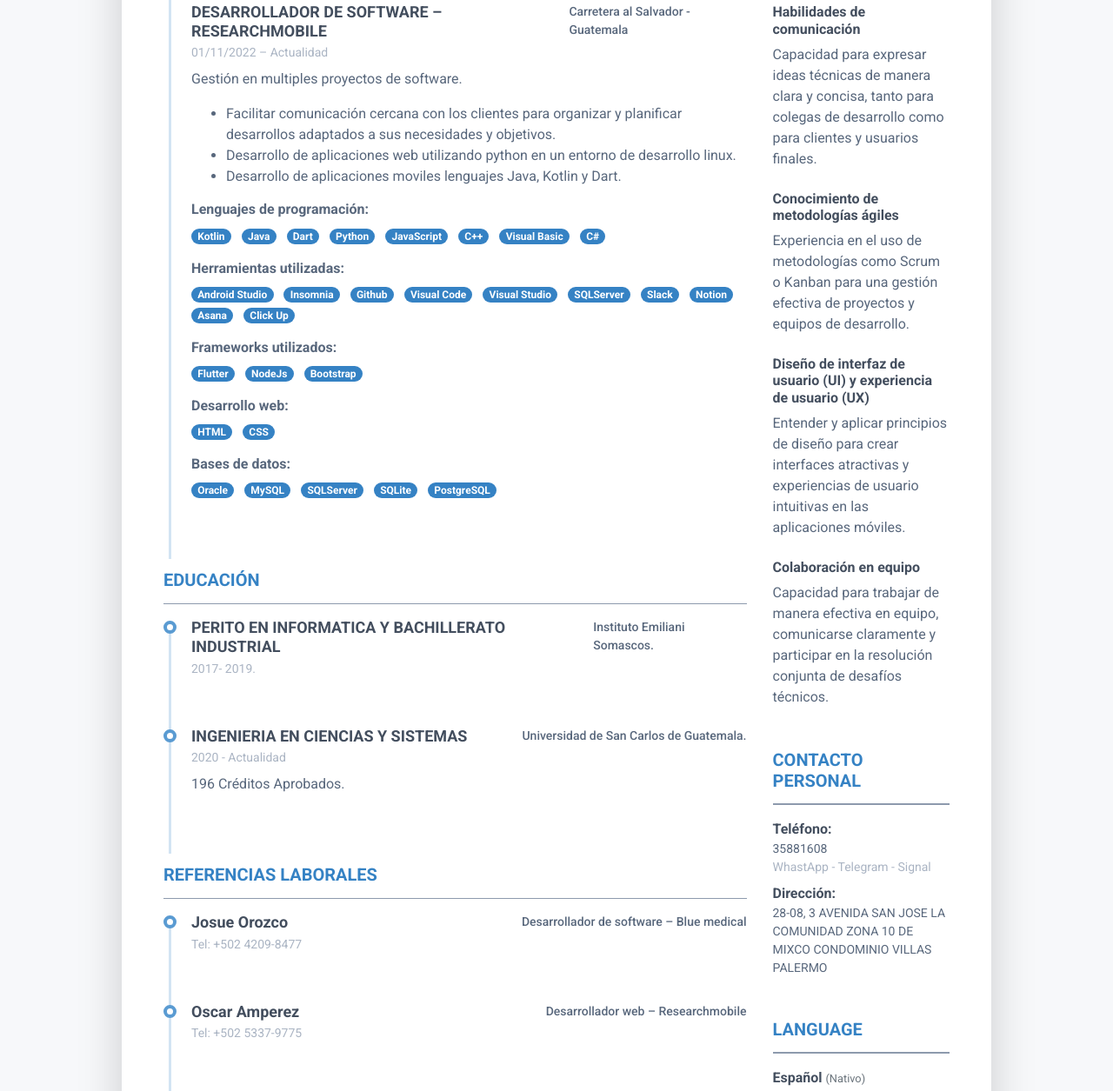
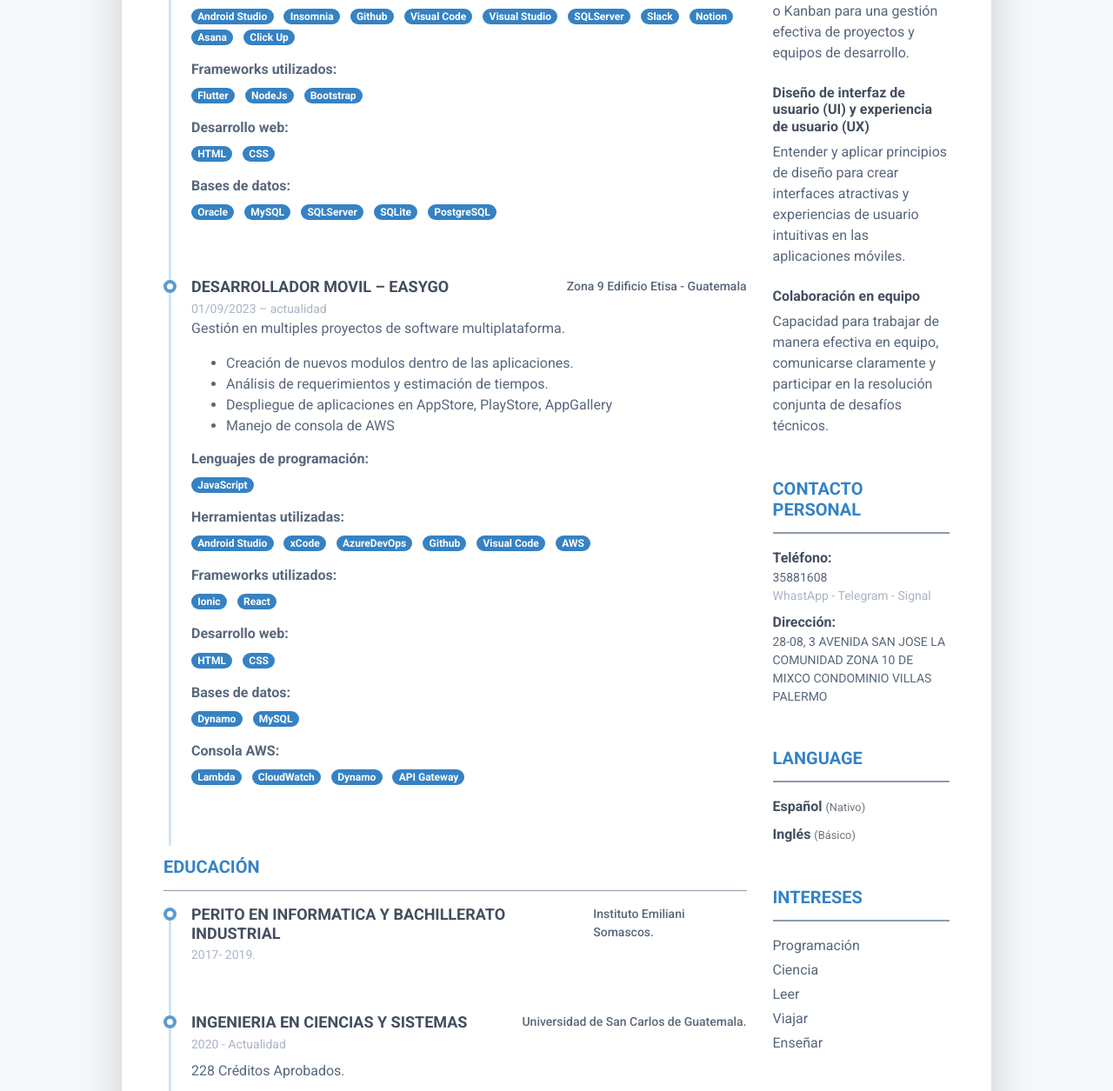
Before and after one commit to DanielinPOO/cv_web, a plain HTML site: page index.html in a window 1280 px wide. Shown: the part 1372-2627 px from the top of the page at 87% size. Drawn offline with Linux system fonts and the light colour scheme.

Commit message:
feat: actualización

```diff
--- a/index.html
+++ b/index.html
@@ -65,16 +65,9 @@
                             <h2 class="resume-section-title text-uppercase font-weight-bold pb-3 mb-3">Carrera profesional</h2>
                             <div class="resume-section-content text-justify">
                                 <p>
-                                    Desde que tenía tan solo 15 años, me adentré en el emocionante mundo de la programación, un campo que despertó mi pasión y me llevó a perseguir el sueño de convertirme en un desarrollador de videojuegos, compartido por muchos entusiastas de la tecnología.
+                                    Desarrollador de aplicaciones móviles, especializado en el desarrollo de aplicaciones Android nativas, con experiencia en soporte y mantenimiento de aplicaciones móviles. Utilizando lenguajes de programación como Java, Kotlin, Dart, JavaScript y TypeScript y tecnologías de desarrollo como Ionic y Flutter. Además como mi papel de desarrollador, cuento con experiencia en gestión individual y cooperativa de proyectos de software, análisis de soluciones de negocio y requerimientos de software.
                                     <br><br>
-                                    Durante mis estudios superiores, tuve la valiosa oportunidad de realizar prácticas durante 2 años en una empresa, la misma en la que trabajo actualmente. Esta experiencia temprana me proporcionó una perspectiva práctica del mundo profesional y consolidó aún más mi pasión por la programación.
-                                    <br><br>
-                                    Tras completar mi formación como perito en informática, fui contratado por la prestigiosa empresa Researchmobile, donde estoy emocionado de trabajar como desarrollador software. Aquí, he tenido la oportunidad de adquirir conocimientos en tecnologías de vanguardia, altamente demandadas en el mercado, y he aprendido a dominar diversos lenguajes de programación, incluyendo Java, Kotlin y Dart.
-                                    <br><br>
-                                    En el presente, mi vida se divide entre el trabajo y los estudios, y me enorgullece decir que he logrado encontrar el equilibrio perfecto entre ambas actividades. La experiencia práctica que obtengo en mi empleo en Researchmobile complementa y enriquece mi formación académica, y viceversa.
-                                    <br><br>
-                                    Cada día, me siento inspirado por la creatividad y las posibilidades infinitas que ofrece la programación. Mi objetivo es seguir creciendo como profesional y contribuir al desarrollo de proyectos innovadores que impacten positivamente en la vida de las personas.
-                                    <br><br>
+                                    Soy un individuo paciente, cooperativo y líder. Creo fielmente en valorar la opinión y perspectiva de los demás. Me gusta fomentar un ambiente de armonía y respeto, donde todas las ideas sean valoradas y aprovechadas al máximo en el trabajo en equipo.
 
                             </div>
                         </section>
@@ -115,7 +108,7 @@
                                                         <div class="resume-company-name ml-auto">Carretera al Salvador - Guatemala</div>
                                                     </div>
                                                     <!--//row-->
-                                                    <div class="resume-position-time">03/10/2019 – 01/11/2022</div>
+                                                    <div class="resume-position-time">03/10/2019 – 01/09/2023</div>
                                                     <div class="resume-timeline-item-desc">
                                                         <p>Desarollo movil utilizando Android Studio.</p>
                                                         <ul>
@@ -136,19 +129,20 @@
                                                         <div class="resume-company-name ml-auto">Carretera al Salvador - Guatemala</div>
                                                     </div>
                                                     <!--//row-->
-                                                    <div class="resume-position-time">01/11/2022 – Actualidad</div>
+                                                    <div class="resume-position-time">03/10/2019 – 01/09/2023</div>
+                                                    <div class="resume-timeline-item-desc">
+                                                        <p>Gestión en multiples proyectos de software.</p>
+                                                        <ul>
+                                                            <li>Facilitar comunicación cercana con los clientes para organizar y planificar desarrollos adaptados a sus necesidades y objetivos.</li>
 
+                                                            <li>Desarrollo de aplicaciones web utilizando python en un entorno de desarrollo linux.</li>
+
+                                                            <li>Desarrollo de aplicaciones moviles lenguajes Java, Kotlin y Dart.</li>
+                                                        </ul>
+                                                        </div>
                                                 </div>
                                                 <!--//resume-timeline-item-header-->
                                                 <div class="resume-timeline-item-desc">
-                                                    <p>Gestión en multiples proyectos de software.</p>
-                                                    <ul>
-                                                        <li>Facilitar comunicación cercana con los clientes para organizar y planificar desarrollos adaptados a sus necesidades y objetivos.</li>
-
-                                                        <li>Desarrollo de aplicaciones web utilizando python en un entorno de desarrollo linux.</li>
-
-                                                        <li>Desarrollo de aplicaciones moviles lenguajes Java, Kotlin y Dart.</li>
-                                                    </ul>
                                                     <h4 class="resume-timeline-item-desc-heading font-weight-bold">Lenguajes de programación:</h4>
                                                     <ul class="list-inline">
 
@@ -232,6 +226,96 @@
                                                 <!--//resume-timeline-item-desc-->
 
                                             </article>
+                                            <article class="resume-timeline-item position-relative pb-5">
+
+                                                <div class="resume-timeline-item-header mb-2">
+                                                    <div class="d-flex flex-column flex-md-row">
+                                                        <h3 class="resume-position-title font-weight-bold mb-1">DESARROLLADOR MOVIL – EASYGO</h3>
+                                                        <div class="resume-company-name ml-auto">Zona 9 Edificio Etisa - Guatemala</div>
+                                                    </div>
+                                                    <!--//row-->
+                                                    <div class="resume-position-time">01/09/2023 – actualidad</div>
+                                                    <div class="resume-timeline-item-desc">
+                                                        <p>Gestión en multiples proyectos de software multiplataforma.</p>
+                                                        <ul>
+                                                            <li>Creación de nuevos modulos dentro de las aplicaciones.</li>
+
+                                                            <li>Análisis de requerimientos y estimación de tiempos.</li>
+
+                                                            <li>Despliegue de aplicaciones en AppStore, PlayStore, AppGallery</li>
+
+                                                            <li>Manejo de consola de AWS</li>
+                                                        </ul>
+                                                        </div>
+                                                </div>
+                                                <!--//resume-timeline-item-header-->
+                                                <div class="resume-timeline-item-desc">
+                                                    <h4 class="resume-timeline-item-desc-heading font-weight-bold">Lenguajes de programación:</h4>
+                                                    <ul class="list-inline">
+
+                                                        <li class="list-inline-item"><span class="badge badge-primary badge-pill">JavaScript</span></li>
+
+                                                    </ul>
+                                                    <h4 class="resume-timeline-item-desc-heading font-weight-bold">Herramientas utilizadas:</h4>
+                                                    <ul class="list-inline">
+
+
+                                                        <li class="list-inline-item"><span class="badge badge-primary badge-pill">Android Studio</span></li>
+
+                                                        <li class="list-inline-item"><span class="badge badge-primary badge-pill">xCode</span></li>
+
+                                                        <li class="list-inline-item"><span class="badge badge-primary badge-pill">AzureDevOps</span></li>
+
+                                                        <li class="list-inline-item"><span class="badge badge-primary badge-pill">Github</span></li>
+
+                                                        <li class="list-inline-item"><span class="badge badge-primary badge-pill">Visual Code</span></li>
+
+                                                        <li class="list-inline-item"><span class="badge badge-primary badge-pill">AWS</span></li>
+
+                                                    </ul>
+
+                                                    <h4 class="resume-timeline-item-desc-heading font-weight-bold">Frameworks utilizados:</h4>
+                                                    <ul class="list-inline">
+
+                                                        <li class="list-inline-item"><span class="badge badge-primary badge-pill">Ionic</span></li>
+
+                                                        <li class="list-inline-item"><span class="badge badge-primary badge-pill">React</span></li>
+
+                                                    </ul>
+
+                                                    <h4 class="resume-timeline-item-desc-heading font-weight-bold">Desarrollo web:</h4>
+                                                    <ul class="list-inline">
+
+                                                        <li class="list-inline-item"><span class="badge badge-primary badge-pill">HTML</span></li>
+
+                                                        <li class="list-inline-item"><span class="badge badge-primary badge-pill">CSS</span></li>
+
+                                                    </ul>
+                                                    <h4 class="resume-timeline-item-desc-heading font-weight-bold">Bases de datos:</h4>
+                                                    <ul class="list-inline">
+
+                                                        <li class="list-inline-item"><span class="badge badge-primary badge-pill">Dynamo</span></li>
+
+                                                        <li class="list-inline-item"><span class="badge badge-primary badge-pill">MySQL</span></li>
+
+                                                    </ul>
+                                                    <h4 class="resume-timeline-item-desc-heading font-weight-bold">Consola AWS:</h4>
+                                                    <ul class="list-inline">
+
+                                                        <li class="list-inline-item"><span class="badge badge-primary badge-pill">Lambda</span></li>
+
+                                                        <li class="list-inline-item"><span class="badge badge-primary badge-pill">CloudWatch</span></li>
+
+                                                        <li class="list-inline-item"><span class="badge badge-primary badge-pill">Dynamo</span></li>
+
+                                                        <li class="list-inline-item"><span class="badge badge-primary badge-pill">API Gateway</span></li>
+
+
+                                                    </ul>
+                                                </div>
+                                                <!--//resume-timeline-item-desc-->
+
+                                            </article>
 
                                         </div>
                                         <!--//resume-timeline-->
@@ -264,8 +348,9 @@
                                                 </div>
                                                 <!--//resume-timeline-item-header-->
                                                 <div class="resume-timeline-item-desc">
-                                                    <p>196 Créditos Aprobados.</p>
-
+                                                    <p>228 Créditos Aprobados.</p>
+                                                    <p>Quinto año.</p>
+                                                    <p>Estudiante de cierre.</p>
                                                 </div>
                                                 <!--//resume-timeline-item-desc-->
                                             </article>
@@ -439,7 +524,7 @@
 
                                                     <li class="mb-2 pl-4 position-relative">
                                                         <i class="resume-award-icon fa-newspaper fas position-absolute" data-fa-transform="shrink-2"></i>
-                                                        <div class="resume-award-name"><a href="assets/pdfs/cursos.pdf">Cursos universitarios</a>, hasta primer semestre 2023</div>
+                                                        <div class="resume-award-name"><a href="assets/pdfs/cursos2.pdf">Cursos universitarios</a>, hasta segundo semestre 2023</div>
 
                                                         <div class="resume-award-desc"></div>
                                                     </li>
```
Also changed, not shown: 1 other file.
